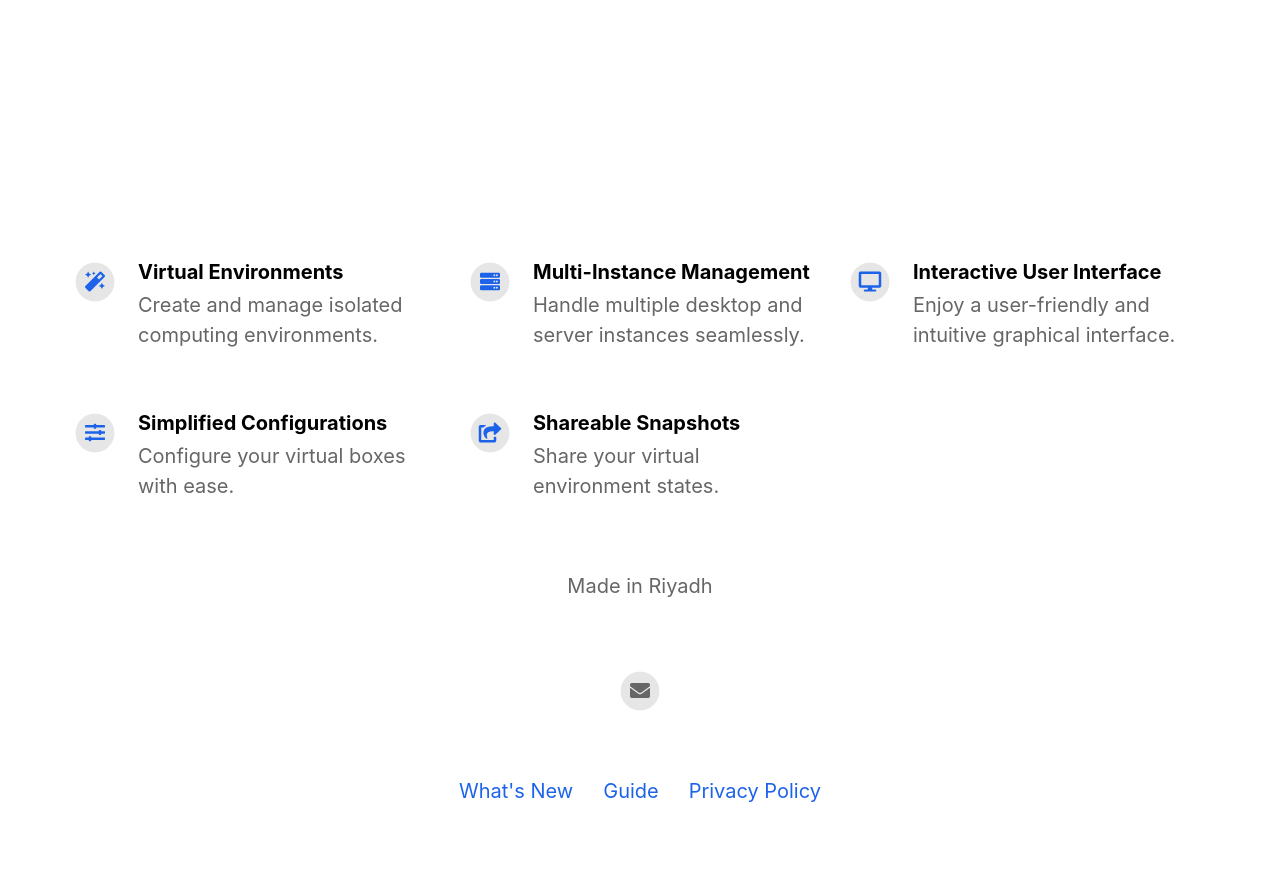
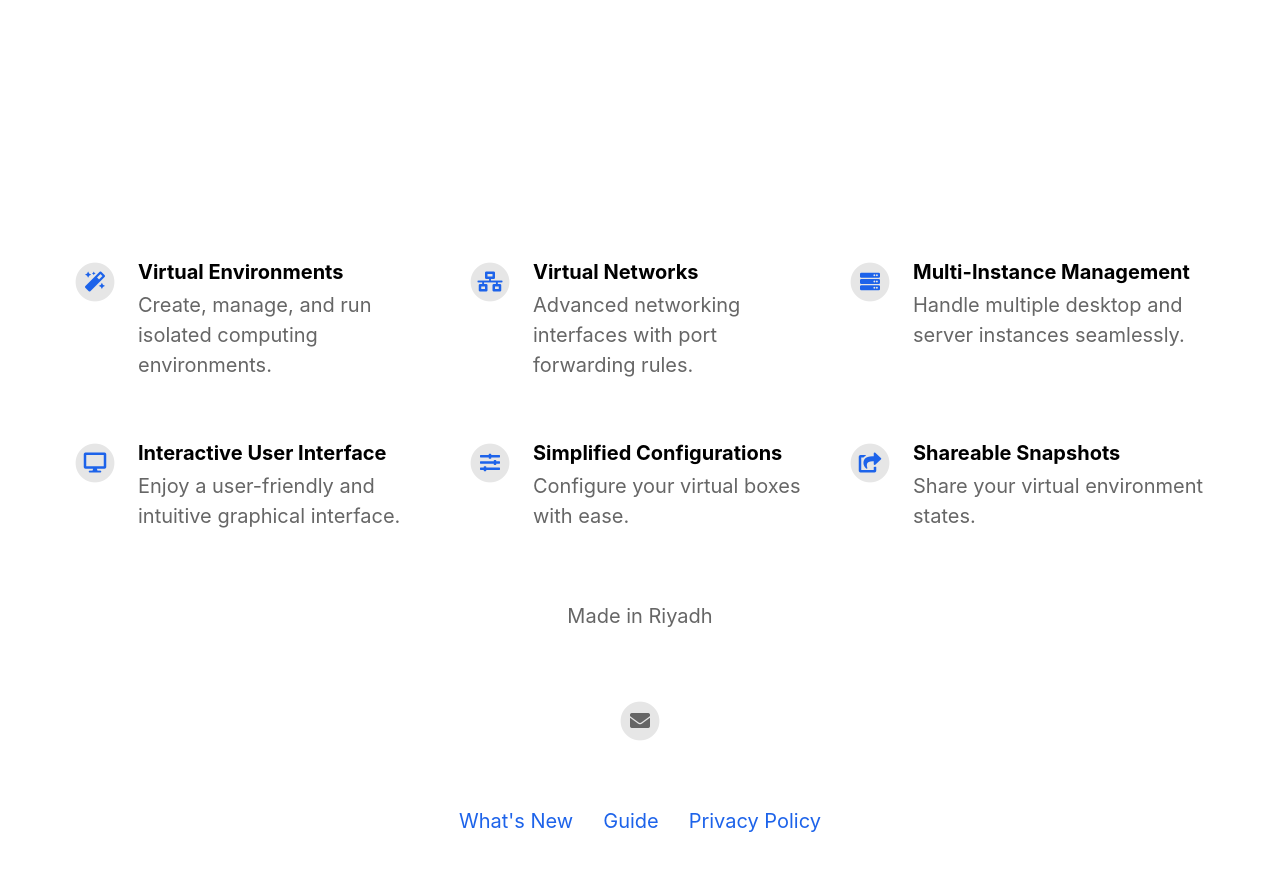
Before and after one commit to i3bit/ebg, a Jekyll site: the page built from index.html, in a window 1280 px wide and 900 px high, scrolled down 822 px. Shown: the top 871 px of the window. Built offline with Jekyll 4.4.1, drawn with Linux system fonts in a browser that asks for light colours; nearby versions of some CDN libraries.

Commit message:
Update _config.yml

```diff
--- a/_config.yml
+++ b/_config.yml
@@ -5,7 +5,7 @@ page_title                                : 'EBG: El Box Glance'
 ios_app_id                                : 6449521968                                          # Required. Enter iOS app ID to automatically populate name, price and icons (e.g. 718043190).
 ios_app_country                           : us                                        # Required outside USA. Enter 2 letter country code as in https://en.wikipedia.org/wiki/ISO_3166-1_alpha-2
 
-appstore_link                             : https://apps.apple.com/us/app/el-box-glance/id6449521968                                          # Automatically populates if not set and if iOS app ID is set. Otherwise enter manually.
+appstore_link                             : https://apps.apple.com/app/apple-store/id6449521968?pt=119273721&ct=website&mt=8                                          # Automatically populates if not set and if iOS app ID is set. Otherwise enter manually.
 playstore_link                            :                                           # Enter Google Play Store URL.
 presskit_download_link                    :                                     # Enter a link to downloadable file or (e.g. public Dropbox link to a .zip file).
                                                                                       # Or upload your press kit file to assets and set path accordingly (e.g. "assets/your_press_kit.zip").
@@ -37,8 +37,12 @@ mastodon_link                             :
 features                                  :
 
   - title                                 : Virtual Environments
-    description                           : Create and manage isolated computing environments.
+    description                           : Create, manage, and run isolated computing environments.
     fontawesome_icon_name                 : magic
+
+  - title                                 : Virtual Networks
+    description                           : Advanced networking interfaces with port forwarding rules.
+    fontawesome_icon_name                 : network-wired
 
   - title                                 : Multi-Instance Management
     description                           : Handle multiple desktop and server instances seamlessly.
```
